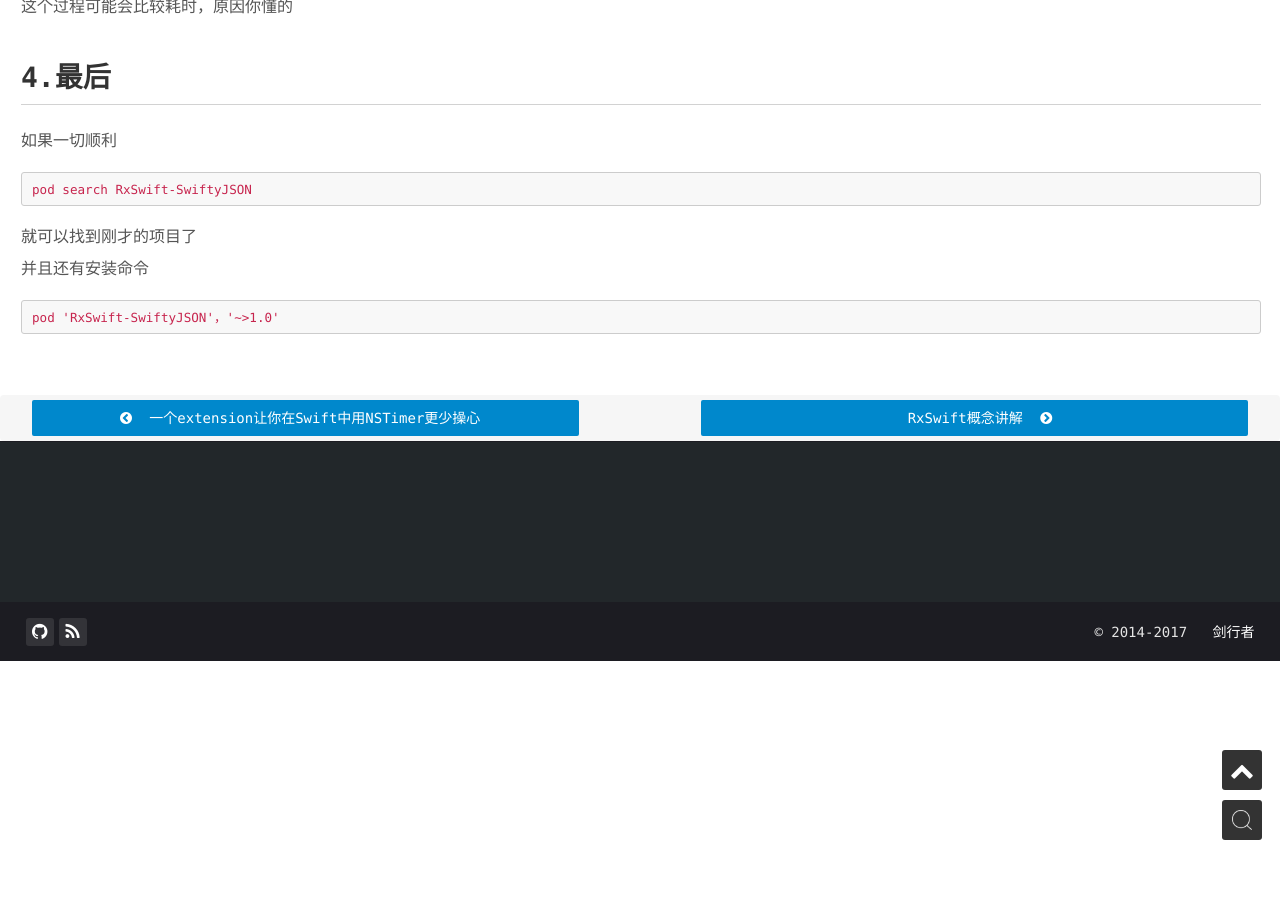
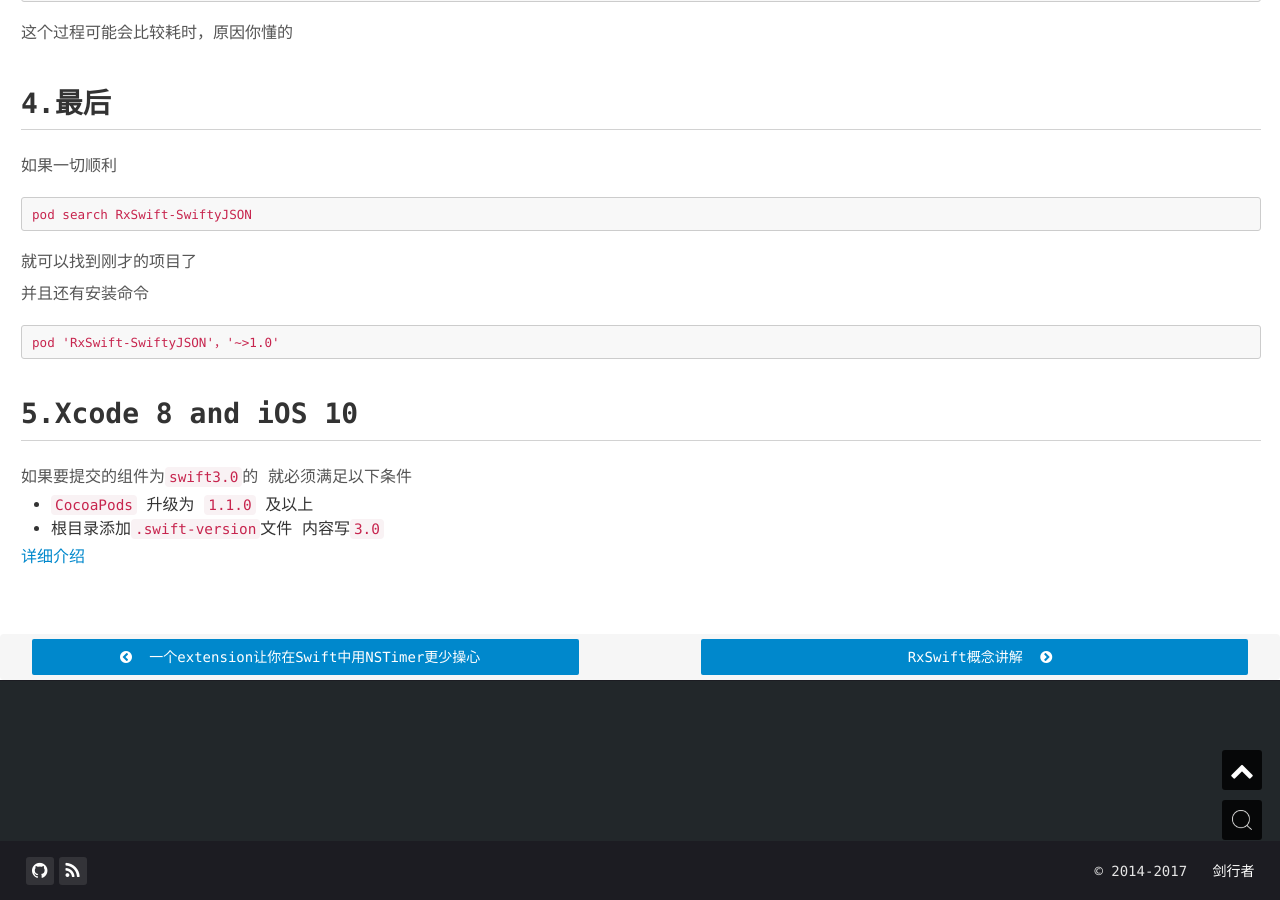
Before and after one commit to psvmc/myblog_jekyll, a Jekyll site: the page built from _posts/2016-04-21-ios-podspec.md, in a window 1280 px wide and 900 px high, scrolled down 2566 px. Built offline with Jekyll 4.4.1, drawn with Linux system fonts in a browser that asks for light colours; nearby versions of some CDN libraries.

Commit message:
文章更新

````diff
--- a/_posts/2016-04-21-ios-podspec.md
+++ b/_posts/2016-04-21-ios-podspec.md
@@ -132,3 +132,12 @@ pod search RxSwift-SwiftyJSON
 ```
 pod 'RxSwift-SwiftyJSON'，'~>1.0'
 ```
+
+## 5.Xcode 8 and iOS 10
+
+如果要提交的组件为`swift3.0`的 就必须满足以下条件
+
++ `CocoaPods` 升级为 `1.1.0` 及以上
++ 根目录添加`.swift-version`文件 内容写`3.0`
+
+[详细介绍](http://blog.cocoapods.org/CocoaPods-1.1.0/)
````
